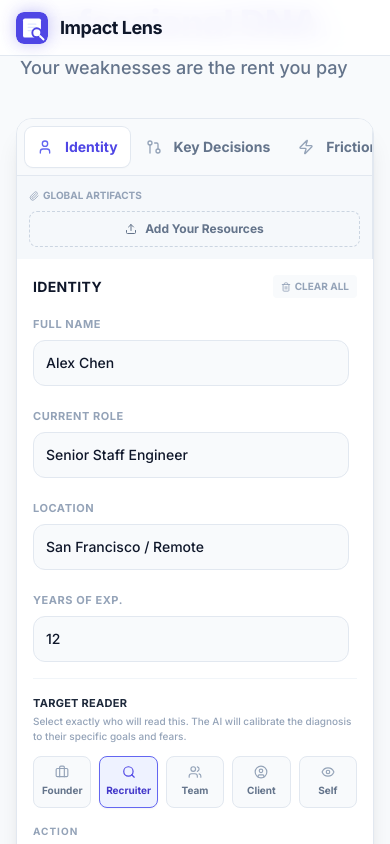
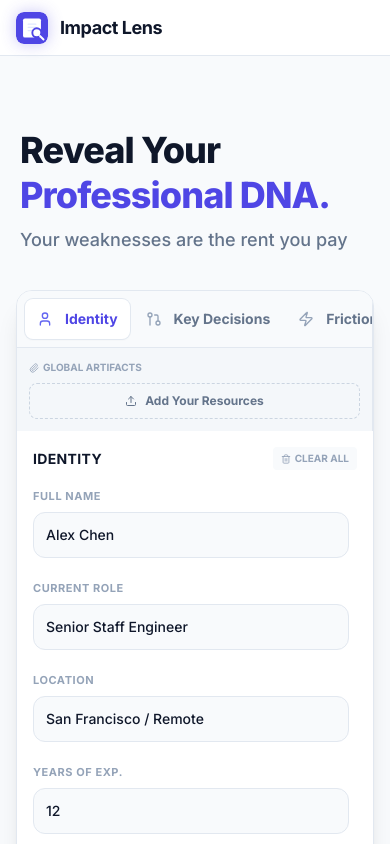
Before and after one commit to tetano02/Impact-Lens_AI_Works_Challenge, a React (Vite) app: page / in a window 390 px wide. Shown: the top 844 px of the page. Built offline with nearby package versions, Linux system fonts and the light colour scheme.

Commit message:
feat: Adjust layout for input view
Increase top padding and remove fixed height from the input view to provide a more responsive and less constrained layout. This change also adds vertical centering to the input area when no data is present.

```diff
--- a/App.tsx
+++ b/App.tsx
@@ -240,12 +240,12 @@ const App: React.FC = () => {
       <main className={`
         container mx-auto px-4 print:pt-0 print:pb-0
         ${!data
-            ? 'pt-20 pb-10 h-[calc(100vh-1rem)] flex flex-col justify-center' // Input Mode: Centered, Fixed Height
+            ? 'pt-32 pb-12 min-h-screen flex flex-col' // RESIZED: Increased top padding, removed fixed height constraint
             : 'pt-24 pb-20' // Report Mode: Normal Flow, Top Padding for Nav
         }
       `}>
         {!data && (
-            <div className="max-w-5xl mx-auto w-full">
+            <div className="max-w-5xl mx-auto w-full my-auto">
 
                 <div className="flex flex-col md:flex-row justify-between md:items-end mb-8 px-1 gap-4">
                    <div>
```
Also changed, not shown: 1 other file (tests, documents, lock files or other folders).
